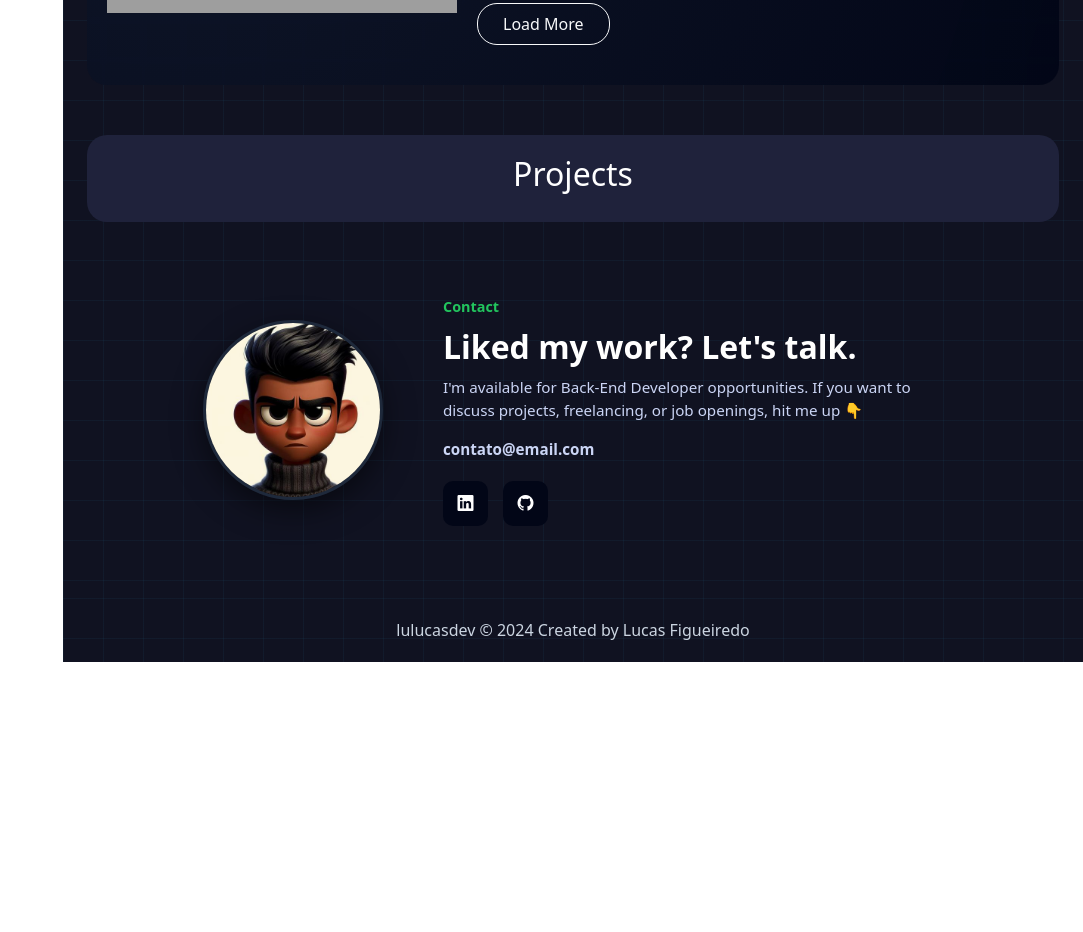
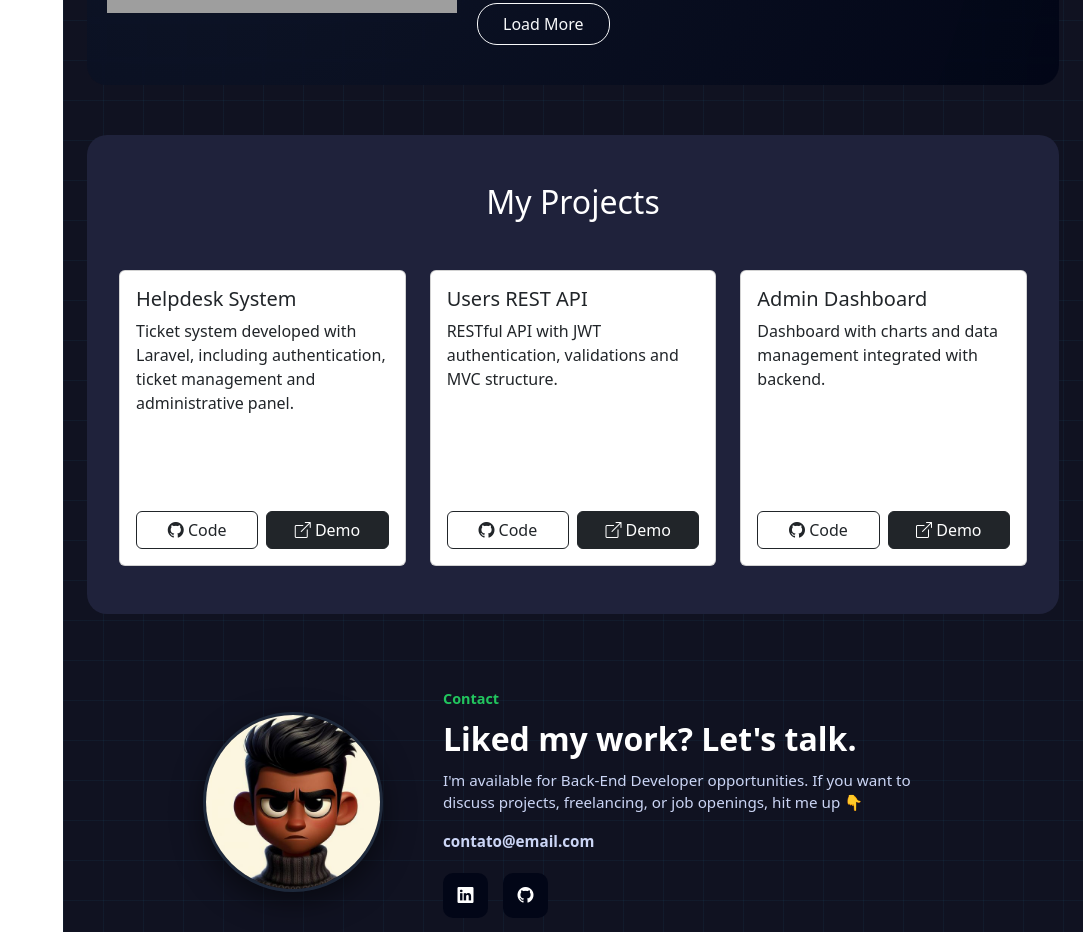
Before and after one commit to LucasFigueiredoDEV/Portfolio, a React (Vite) app: page / in a window 1280 px wide. Shown: the part 1460-2392 px from the top of the page, without its empty margins (197-1280 px from the left). Before the commit the page ends 2122 px from the top, so only its background shows below. Built offline with nearby package versions, Linux system fonts and the light colour scheme; grey boxes are pictures that could not be loaded.

Commit message:
Refactor Projects component: implement multilingual support, enhance layout, and improve responsiveness

```diff
--- a/src/components/content/projects/index.jsx
+++ b/src/components/content/projects/index.jsx
@@ -1,17 +1,127 @@
 import React from "react";
 import "./style.css";
 import "bootstrap/dist/css/bootstrap.min.css";
-import "bootstrap/dist/js/bootstrap.bundle.min.js";
 import "bootstrap-icons/font/bootstrap-icons.css";
 
-function Projects() {
-    return (
-        <section className="projects" id="projects">
-            <h2 className="title-projects">Projects</h2>
-            <div className="projects-inner">
+function Projects({ lang }) {
+
+  const projectsEn = [
+    {
+      title: "Helpdesk System",
+      description: "Ticket system developed with Laravel, including authentication, ticket management and administrative panel.",
+      tech: ["Laravel", "PHP", "MySQL", "Bootstrap"],
+      github: "#",
+      demo: "#",
+    },
+    {
+      title: "Users REST API",
+      description: "RESTful API with JWT authentication, validations and MVC structure.",
+      tech: ["Laravel", "JWT", "API"],
+      github: "#",
+      demo: "#",
+    },
+    {
+      title: "Admin Dashboard",
+      description: "Dashboard with charts and data management integrated with backend.",
+      tech: ["React", "Bootstrap", "Chart.js"],
+      github: "#",
+      demo: "#",
+    },
+  ];
+
+  const projectsPt = [
+    {
+      title: "Sistema Helpdesk",
+      description: "Sistema de chamados desenvolvido com Laravel, incluindo autenticação, gerenciamento de tickets e painel administrativo.",
+      tech: ["Laravel", "PHP", "MySQL", "Bootstrap"],
+      github: "#",
+      demo: "#",
+    },
+    {
+      title: "API REST de Usuários",
+      description: "API RESTful com autenticação JWT, validações e estrutura MVC.",
+      tech: ["Laravel", "JWT", "API"],
+      github: "#",
+      demo: "#",
+    },
+    {
+      title: "Dashboard Administrativo",
+      description: "Dashboard com gráficos e gerenciamento de dados integrado com backend.",
+      tech: ["React", "Bootstrap", "Chart.js"],
+      github: "#",
+      demo: "#",
+    },
+  ];
+
+  const translations = {
+    en: {
+      title: "My Projects",
+      code: "Code",
+      demo: "Demo"
+    },
+    pt: {
+      title: "Meus Projetos",
+      code: "Código",
+      demo: "Demo"
+    }
+  };
+
+  const projects = lang === "en" ? projectsEn : projectsPt;
+  const t = translations[lang] || translations.en;
+
+  return (
+    <section className="projects py-5" id="projects">
+      <div className="container">
+        <h2 className="text-center mb-5 title-projects">
+          {t.title}
+        </h2>
+
+        <div className="row g-4">
+          {projects.map((project, index) => (
+            <div className="col-md-4" key={index}>
+              <div className="card project-card h-100">
+                <div className="card-body d-flex flex-column">
+                  <h5 className="card-title">{project.title}</h5>
+
+                  <p className="card-text">
+                    {project.description}
+                  </p>
+
+                  <div className="mb-3">
+                    {project.tech.map((tech, i) => (
+                      <span key={i} className="badge tech-badge me-2 mb-2">
+                        {tech}
+                      </span>
+                    ))}
+                  </div>
+
+                  <div className="mt-auto d-flex gap-2">
+                    <a
+                      href={project.github}
+                      className="btn btn-outline-dark w-50"
+                      target="_blank"
+                      rel="noreferrer"
+                    >
+                      <i className="bi bi-github" id="iconGithubProjects"></i> {t.code}
+                    </a>
+
+                    <a
+                      href={project.demo}
+                      className="btn btn-dark w-50"
+                      target="_blank"
+                      rel="noreferrer"
+                    >
+                      <i className="bi bi-box-arrow-up-right" id="iconDemoProjects"></i> {t.demo}
+                    </a>
+                  </div>
+                </div>
+              </div>
             </div>
-        </section>
-    );
+          ))}
+        </div>
+      </div>
+    </section>
+  );
 }
 
 export default Projects;
```
